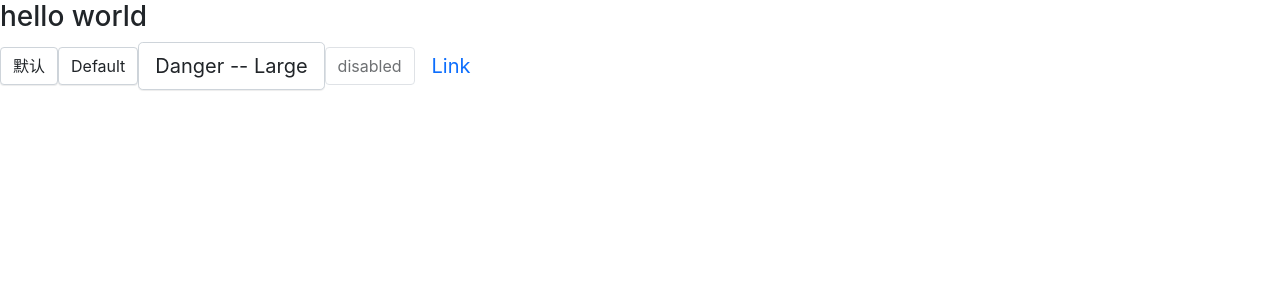
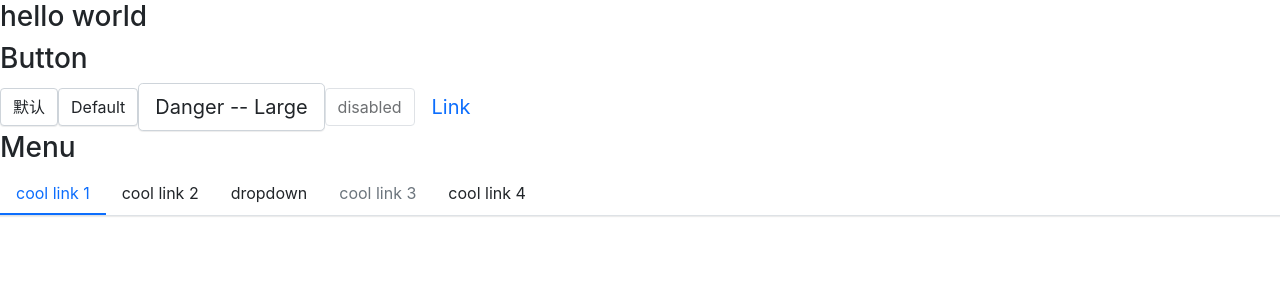
Before and after one commit to 1012511661/React-Ts-Antd, a React (Create React App) app: page / in a window 1280 px wide. Shown: the top 300 px of the page. Built offline with nearby package versions, Linux system fonts and the light colour scheme.

Commit message:
fix：Menu

```diff
--- a/src/App.tsx
+++ b/src/App.tsx
@@ -1,18 +1,46 @@
 import React from 'react';
 // import './App.css';
 import './styles/index.scss';
-import Button from './components/Button/button';
+import Button from './components/Button/button'; // button
+import Menu from './components/Menu/menu'; // Menu
+import MenuItem from "./components/Menu/menuItem"; //MenuItem
+import SubMenu from './components/Menu/subMenu';
 import HelloWarp from './components/hello';
 
 const App: React.FC = () => {
     return (
         <div className="App">
             <HelloWarp message="hello world"/>
+            <h3>Button</h3>
             <Button>默认</Button>
             <Button btnType='default'>Default</Button>
             <Button btnType='default' size='lg'>Danger -- Large</Button>
             <Button disabled>disabled</Button>
             <Button btnType='link' size='lg' href="http://www.baidu.com">Link</Button>
+            <h3>Menu</h3>
+            {/*<Menu defaultIndex={'0'}>*/}
+            {/*    <MenuItem index={"0"}>1111</MenuItem>*/}
+            {/*    <MenuItem index={"1"}>22222</MenuItem>*/}
+            {/*    <MenuItem index={"2"}>3333</MenuItem>*/}
+            {/*</Menu>*/}
+            <Menu
+                defaultIndex="0"
+                // mode="vertical"
+                defaultOpenSubMenus={['2']}
+                onSelect={(index) => {
+                    console.log(index);
+                }}
+            >
+                <MenuItem>cool link 1</MenuItem>
+                <MenuItem>cool link 2</MenuItem>
+                <SubMenu title="dropdown">
+                    <MenuItem>dropdown 1</MenuItem>
+                    <MenuItem>dropdown 2</MenuItem>
+                    <MenuItem>dropdown 3</MenuItem>
+                </SubMenu>
+                <MenuItem disabled>cool link 3</MenuItem>
+                <MenuItem>cool link 4</MenuItem>
+            </Menu>
         </div>
     );
 };
--- a/src/components/Button/button.tsx
+++ b/src/components/Button/button.tsx
@@ -1,5 +1,5 @@
 /*
-* @Author: yongwenhao
+* @Author: Author
 * @Date: 2020-12-11 15:55:29
 * @describe: 按钮
 */
--- /dev/null
+++ b/src/components/Menu/menu.tsx
@@ -0,0 +1,78 @@
+/*
+* @Author: Author
+* @Date: 2020-12-14 11:41:25
+* @describe: Menu 组件
+*/
+
+import React, {useState, createContext} from 'react';
+import ClassNames from 'classnames';
+import {MenuItemProps} from './menuItem';
+
+type MenuMode = 'horizontal' | 'vertical';
+type SelectCallback = (selectedIndex: string) => void;
+
+export interface MenuProps {
+    defaultIndex?: string;
+    className?: string;
+    mode?: MenuMode;
+    style?: React.CSSProperties;
+    onSelect?: SelectCallback;
+    defaultOpenSubMenus?: string[];
+}
+
+interface IMenuContent {
+    index: string;
+    onSelect?: SelectCallback;
+    mode?: MenuMode;
+    defaultOpenSubMenus?: string[];
+}
+
+export const MenuContext = createContext<IMenuContent>({index: '0'});
+
+const Menu: React.FC<MenuProps> = (props) => {
+    const {className, mode, style, children, defaultIndex, onSelect, defaultOpenSubMenus} = props;
+    const [currentIndex, setIndex] = useState(defaultIndex);
+
+    const classStyle = ClassNames('menu', className, {
+        'menu-vertical': mode === 'vertical',
+        'menu-horizontal': mode !== 'vertical',
+    });
+
+    const handleClick = (index: string) => {
+        setIndex(index);
+        if (onSelect) onSelect(index);
+    };
+
+    const passedContext: IMenuContent = {
+        index: currentIndex ? currentIndex : '0',
+        onSelect: handleClick,
+        mode,
+        defaultOpenSubMenus,
+    };
+
+    const renderChildren = () => {
+        return React.Children.map(children, (child, index) => {
+            const childElement = child as React.FunctionComponentElement<MenuItemProps>;
+            const {displayName} = childElement.type;
+            if (displayName === 'MenuItem' || displayName === 'SubMenu') {
+                return React.cloneElement(childElement, {index: index.toString()});
+            } else {
+                console.error('Warning: Menu has a child which is not a MenuItem component');
+            }
+        });
+    };
+
+    return (
+        <ul className={classStyle} style={style} data-testid="test-menu">
+            <MenuContext.Provider value={passedContext}>{renderChildren()}</MenuContext.Provider>
+        </ul>
+    );
+};
+
+Menu.defaultProps = {
+    defaultIndex: '0',
+    mode: 'horizontal',
+    defaultOpenSubMenus: [],
+};
+
+export default Menu;
--- /dev/null
+++ b/src/components/Menu/menuItem.tsx
@@ -0,0 +1,38 @@
+/*
+* @Author: Author
+* @Date: 2020-12-14 13:17:57
+* @describe: MenuItem
+*/
+import React, {useContext} from 'react';
+import ClassName from 'classnames';
+import {MenuContext} from './menu';
+
+export interface MenuItemProps {
+    index?: string,
+    disabled?: boolean,
+    className?: string,
+    style?: React.CSSProperties
+}
+
+const MenuItem: React.FC<MenuItemProps> = (props) => {
+    const {index, disabled, className, style, children} = props;
+    const context = useContext(MenuContext);
+    const classStyle = ClassName('menu-item', className, {
+        'is-disabled': disabled,
+        'is-active': context.index === index
+    });
+    const handleClick = () => {
+        if (context.onSelect && !disabled && (typeof index === 'string')) {
+            context.onSelect(index);
+        }
+    };
+    return (
+        <li className={classStyle}
+            style={style}
+            onClick={handleClick}>
+            {children}
+        </li>
+    );
+};
+MenuItem.displayName = 'MenuItem';
+export default MenuItem;
--- /dev/null
+++ b/src/components/Menu/style.scss
@@ -0,0 +1,115 @@
+.menu {
+  display: flex;
+  flex-flow: row wrap;
+  padding-left: 0;
+  margin-bottom: 30px;
+  list-style: none;
+  border-bottom: $menu-border-width solid $menu-border-color;
+  box-shadow: $menu-box-shadow;
+
+  >.menu-item {
+    padding: $menu-item-padding-y $menu-item-padding-x;
+    cursor: pointer;
+    transition: $menu-transition;
+
+    &:hover,
+    &:focus {
+      text-decoration: none;
+    }
+
+    &.is-disabled {
+      color: $menu-item-disabled-color;
+      pointer-events: none;
+      cursor: default;
+    }
+
+    &.is-active,
+    &:hover {
+      color: $menu-item-active-color;
+      border-bottom: $menu-item-active-border-width solid $menu-item-active-color;
+    }
+  }
+
+  .submenu-item {
+    position: relative;
+    .submenu-title {
+      display: flex;
+      align-items: center;
+    }
+    .arrow-icon {
+      transition: transform .25s ease-in-out;
+      margin-left: 3px;
+    }
+    &:hover {
+      .arrow-icon {
+        transform: rotate(180deg);
+      }
+    }
+  }
+
+  // 覆盖垂直模式时的hover状态
+  .is-vertical {
+    .arrow-icon {
+      transform: rotate(0deg) !important;
+    }
+  }
+  .is-vertical.is-opened {
+    .arrow-icon {
+      transform: rotate(180deg) !important;
+    }
+  }
+
+  .menu-submenu {
+    opacity: 0;
+    // display: none;
+    list-style:none;
+    padding-left: 0;
+    white-space: nowrap;
+    transition: opacity 0.4s ease-in;
+    // transition: $menu-transition;
+    .menu-item {
+      padding: $menu-item-padding-y $menu-item-padding-x;
+      cursor: pointer;
+      transition: $menu-transition;
+      color: $body-color;
+      &.is-active, &:hover {
+        color: $menu-item-active-color !important;
+      }
+    }
+  }
+
+  .menu-submenu.menu-opened {
+    display: block;
+    opacity: 1;
+  }
+}
+
+.menu-horizontal {
+  >.menu-item {
+    border-bottom: $menu-item-active-border-width solid transparent;
+  }
+  .menu-submenu {
+    position: absolute;
+    background: $white;
+    z-index: 100;
+    top: calc(100% + 8px);
+    left: 0;
+    border: $menu-border-width solid $menu-border-color;
+    box-shadow: $submenu-box-shadow;
+  }
+}
+
+.menu-vertical {
+  flex-direction: column;
+  border-bottom: 0;
+  border-right: $menu-border-width solid $menu-border-color;
+
+  .menu-item {
+    border-left: $menu-item-active-border-width solid transparent;
+    &.is-active,
+    &:hover {
+      border-bottom: 0;
+      border-left: $menu-item-active-border-width solid $menu-item-active-color;
+    }
+  }
+}
--- /dev/null
+++ b/src/components/Menu/subMenu.tsx
@@ -0,0 +1,83 @@
+/*
+* @Author: Author
+* @Date: 2020-12-14 16:59:17
+* @describe:
+*/
+
+import React, { useContext, useState, FunctionComponentElement } from 'react';
+import classNames from 'classnames';
+import { MenuContext } from './menu';
+import { MenuItemProps } from './menuItem';
+// import Icon from '../Icon/icon';
+
+export interface SubMenuProps {
+    index?: string;
+    title: string;
+    className?: string;
+}
+
+const SubMenu: React.FC<SubMenuProps> = ({ index, title, children, className }) => {
+    const context = useContext(MenuContext);
+    const openedSubMenus = context.defaultOpenSubMenus as Array<string>;
+    const isOpened = (index && context.mode === 'vertical') ? openedSubMenus.includes(index): false;
+    const [menuOpen, setOpen] = useState(isOpened);
+    const classStyle = classNames('menu-item submenu-item', className, {
+        'is-active': context.index === index,
+        'is-opened': menuOpen,
+        'is-vertical': context.mode === 'vertical'
+    });
+
+    const handleClick = (e: React.MouseEvent) => {
+        e.preventDefault();
+        setOpen(!menuOpen);
+    }
+
+    let timer: any;
+    const handleMouse = (e: React.MouseEvent, toggle: boolean) => {
+        clearTimeout(timer);
+        e.preventDefault();
+        timer = setTimeout(() => {
+            setOpen(toggle);
+        }, 300);
+    }
+
+    const clickEvents = context.mode === 'vertical' ? {
+        onClick: handleClick
+    } : {}
+
+    const hoverEvents = context.mode !== 'vertical' ? {
+        onMouseEnter: (e: React.MouseEvent) => { handleMouse(e, true)},
+        onMouseLeave: (e: React.MouseEvent) => { handleMouse(e, false)}
+    } : {}
+
+    const renderChildren = () => {
+        const subMenuClasses = classNames('menu-submenu', {
+            'menu-opened': menuOpen
+        })
+        const childComponent = React.Children.map(children, (child, i) => {
+            const childElement = child as FunctionComponentElement<MenuItemProps>;
+            if (childElement.type.displayName === 'MenuItem') {
+                return React.cloneElement(childElement, {
+                    index: `${index}-${i}`
+                });
+            } else {
+                console.error('Warning: Menu has a child which is not a MenuItem component');
+            }
+        });
+        return <ul className={subMenuClasses}>{childComponent}</ul>;
+    };
+
+    return (
+        <li key={index} className={classStyle} {...hoverEvents}>
+            <div className="submenu-title" {...clickEvents}>
+                {title}
+                {/*<Icon icon="angle-down" className="arrow-icon" />*/}
+            </div>
+            {renderChildren()}
+        </li>
+    );
+};
+
+SubMenu.displayName = 'SubMenu';
+
+export default SubMenu;
--- a/src/styles/index.scss
+++ b/src/styles/index.scss
@@ -16,7 +16,7 @@
 @import '../components/Button/style';
 //
 //// menu
-//@import '../components/Menu/style';
+@import '../components/Menu/style';
 //
 //// icon
 //@import '../components/Icon/style';
```
